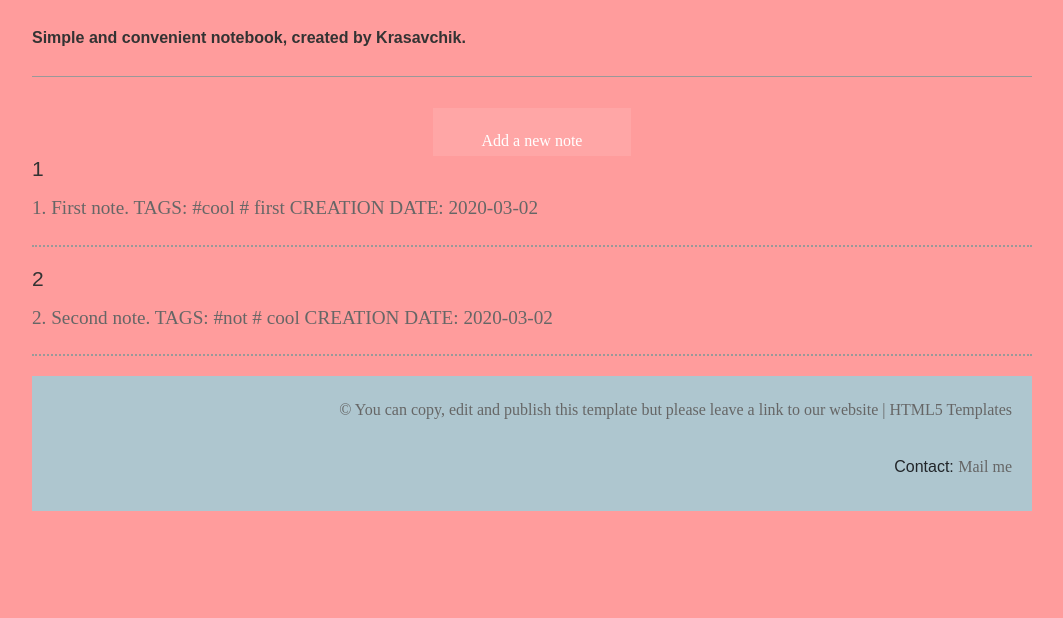
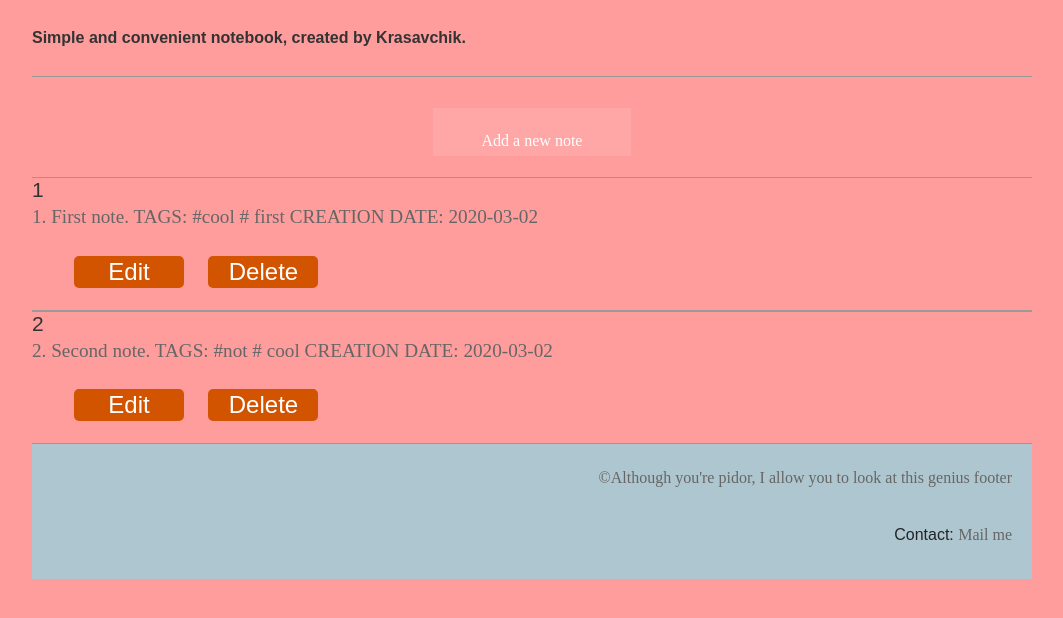
Before and after one commit to maxymkuz/cs_2, a Flask app: page / in a window 1280 px wide. Shown: the part 95-713 px from the top of the page, without its empty margins (108-1171 px from the left). Run offline with Flask 2, Linux system fonts and the light colour scheme; some libraries are stand-ins or nearby versions; some web fonts are replaced.

Commit message:
Web Notepad++ 2

```diff
--- a/lection_4_class/Web notebook/notebook.py
+++ b/lection_4_class/Web notebook/notebook.py
@@ -30,7 +30,7 @@ class Note:
     def __str__(self):
         """ Prints an object"""
         return '\n'.join([f"{self.id}. {self.memo}. TAGS: {self.tags}"
-                          f"  CREATION DATE: {self.creation_date}"])
+                          f"          CREATION DATE: {self.creation_date}"])
 
 
 class Notebook:
--- a/lection_4_class/Web notebook/static/style.css
+++ b/lection_4_class/Web notebook/static/style.css
@@ -1,23 +1,174 @@
-html,body,div,span,object,iframe,h1,h2,h3,h4,h5,h6,p,blockquote,pre,abbr,address,cite,code,del,dfn,em,img,ins,kbd,q,samp,small,strong,sub,sup,var,b,i,dl,dt,dd,ol,ul,li,fieldset,form,label,legend,table,caption,tbody,tfoot,thead,tr,th,td,article,aside,canvas,details,figcaption,figure,footer,header,hgroup,menu,nav,section,summary,time,mark,audio,video{margin:0;padding:0;border:0;outline:0;font-size:100%;vertical-align:baseline;background:transparent}
-body{line-height:1; font-family: arial;}
-h1{font-size: 25px;}h2{font-size: 21px;}h3{font-size: 18px;}h4{font-size: 16px;}
-article,aside,details,figcaption,figure,footer,header,hgroup,menu,nav,section{display:block}
-nav ul{list-style:none}
-blockquote,q{quotes:none}
-blockquote:before,blockquote:after,q:before,q:after{content:none}
-a{margin:0;padding:0;font-size:100%;vertical-align:baseline;background:transparent}
-ins{background-color:#ff9;color:#000;text-decoration:none}
-mark{background-color:#ff9;color:#000;font-style:italic;font-weight:bold}
-del{text-decoration:line-through}
-abbr[title],dfn[title]{border-bottom:1px dotted;cursor:help}
-table{border-collapse:collapse;border-spacing:0}
-hr{display:block;height:1px;border:0;border-top:1px solid #ccc;margin:1em 0;padding:0}
-input,select{vertical-align:middle}
+html, body, div, span, object, iframe, h1, h2, h3, h4, h5, h6, p, blockquote, pre, abbr, address, cite, code, del, dfn, em, img, ins, kbd, q, samp, small, strong, sub, sup, var, b, i, dl, dt, dd, ol, ul, li, fieldset, form, label, legend, table, caption, tbody, tfoot, thead, tr, th, td, article, aside, canvas, details, figcaption, figure, footer, header, hgroup, menu, nav, section, summary, time, mark, audio, video {
+    margin: 0;
+    padding: 0;
+    border: 0;
+    outline: 0;
+    font-size: 100%;
+    vertical-align: baseline;
+    background: transparent
+}
+
+body {
+    line-height: 1;
+    font-family: arial;
+}
+
+h1 {
+    font-size: 25px;
+}
+
+h2 {
+    font-size: 21px;
+}
+
+h3 {
+    font-size: 18px;
+}
+
+h4 {
+    font-size: 16px;
+}
+
+article, aside, details, figcaption, figure, footer, header, hgroup, menu, nav, section {
+    display: block
+}
+
+nav ul {
+    list-style: none
+}
+
+blockquote, q {
+    quotes: none
+}
+
+blockquote:before, blockquote:after, q:before, q:after {
+    content: none
+}
+
+a {
+    margin: 0;
+    padding: 0;
+    font-size: 100%;
+    vertical-align: baseline;
+    background: transparent
+}
+
+ins {
+    background-color: #ff9;
+    color: #000;
+    text-decoration: none
+}
+
+mark {
+    background-color: #ff9;
+    color: #000;
+    font-style: italic;
+    font-weight: bold
+}
+
+del {
+    text-decoration: line-through
+}
+
+abbr[title], dfn[title] {
+    border-bottom: 1px dotted;
+    cursor: help
+}
+
+table {
+    border-collapse: collapse;
+    border-spacing: 0
+}
+
+hr {
+    display: block;
+    height: 1px;
+    border: 0;
+    border-top: 1px solid #ccc;
+    margin: 1em 0;
+    padding: 0
+}
+
+input, select {
+    vertical-align: middle
+}
 
 /*My code::::  */
-.content{
+.content {
     font-size: 1.2em;
 }
+
+.note_content{
+    width: 100%
+}
+
+.notes_container{
+    border-bottom: 1px solid #999;
+    border-top: 1px solid #999;
+}
+
+@import url(https://fonts.googleapis.com/css?family=Open+Sans:400,400italic,600,600italic,700italic);
+
+
+.button-two {
+    color: #fff;
+    text-align: center;
+    padding: 20px;
+}
+
+
+.sub-main {
+    width: 30%;
+    margin: 22px;
+}
+
+.button-two {
+    text-align: center;
+    cursor: pointer;
+    font-size: 24px;
+    margin: 0 0 0 20px;
+}
+
+
+/*Button Two*/
+.button-two {
+    border-radius: 5px;
+    background-color: #d35400;
+    border: none;
+    padding: 4px;
+    width: 110px;
+    transition: all 0.5s;
+}
+
+
+.button-two span {
+    cursor: pointer;
+    display: inline-block;
+    position: relative;
+    transition: 0.5s;
+}
+
+.button-two span:after {
+    content: '»';
+    position: absolute;
+    opacity: 0;
+    top: 0;
+    right: -20px;
+    transition: 0.5s;
+}
+
+.button-two:hover span {
+    padding-right: 25px;
+}
+
+.button-two:hover span:after {
+    opacity: 1;
+    right: 0;
+}
+
+
+
+
 
 
 div[class*=box] {
@@ -28,7 +179,9 @@ div[class*=box] {
     align-items: center;
 }
 
-.box-1 { background-color: #ff9c9c; }
+.box-1 {
+    background-color: #ff9c9c;
+}
 
 
 .btn {
@@ -39,18 +192,21 @@ div[class*=box] {
     cursor: pointer;
 }
 
-body,html {
+body, html {
     background-color: #ff9c9c;
 }
+
 header {
     background: #AEC6CF;
     padding: 20px 30px;
     max-width: 940px;
     margin: auto;
 }
+
 nav {
     display: inline-block;
 }
+
 nav ul li a {
     background: #EEE;
     padding: 2px 10px;
@@ -60,44 +216,51 @@ nav ul li a {
     color: #444;
     border-radius: 10px;
 }
+
 nav ul li a:hover {
     background: #FFF;
 }
+
 nav ul li {
     display: inline-block;
     margin: 10px;
 }
+
 nav ul {
     list-style: none;
 }
+
 #pageContent {
     max-width: 1000px;
     margin: auto;
     border: none;
 }
+
 main {
     float: left;
     width: 100%;
 }
-/*aside {*/
-/*	float: right;*/
-/*	width: 30%;*/
-/*}*/
+
+
 article {
     border-bottom: 2px dotted #999;
     padding-bottom: 20px;
     margin-bottom: 20px;
 }
+
 article h2 {
     font-weight: normal;
     margin-bottom: 12px;
 }
+
 article p {
 
 }
+
 main section {
 
 }
+
 footer {
     background: #AEC6CF;
     max-width: 1000px;
@@ -105,17 +268,21 @@ footer {
     clear: both;
     text-align: right;
 }
+
 footer p {
     padding: 20px;
 }
+
 address {
     padding: 10px 20px 30px 10px;
 }
+
 aside > div {
     margin: 10px auto;
     background: #AEC6CF;
     min-height: 100px;
 }
+
 #logo {
     display: inline-block;
     vertical-align: middle;
@@ -123,11 +290,13 @@ aside > div {
     margin-right: 75px;
     color: #FFF;
 }
+
 #logo img {
     width: 50px;
     vertical-align: middle;
     margin-right: 10px;
 }
+
 body > section {
     max-width: 1000px;
     margin: auto;
@@ -141,19 +310,19 @@ body > section {
         padding: 30px 20px;
     }
 }
+
 @media screen and (max-width: 600px) {
     main {
         float: none;
         width: 100%;
     }
+
     aside {
         float: none;
         width: 100%;
     }
 
 }
-
-
 
 
 /*
@@ -165,10 +334,13 @@ body > section {
     color: #FFF;
     transition: all 0.3s;
     position: relative;
+    margin-bottom: 20px;
 }
+
 .btn-one span {
     transition: all 0.3s;
 }
+
 .btn-one::before {
     content: '';
     position: absolute;
@@ -183,17 +355,20 @@ body > section {
     border-bottom-width: 1px;
     border-top-style: solid;
     border-bottom-style: solid;
-	border-top-color: rgba(255,255,255,0.5);
-	border-bottom-color: rgba(255,255,255,0.5);
+    border-top-color: rgba(255, 255, 255, 0.5);
+    border-bottom-color: rgba(255, 255, 255, 0.5);
     transform: scale(0.1, 1);
 }
+
 .btn-one:hover span {
     letter-spacing: 2px;
 }
+
 .btn-one:hover::before {
     opacity: 1;
     transform: scale(1, 1);
 }
+
 .btn-one::after {
     content: '';
     position: absolute;
@@ -203,8 +378,9 @@ body > section {
     height: 100%;
     z-index: 1;
     transition: all 0.3s;
-	background-color: rgba(255,255,255,0.1);
+    background-color: rgba(255, 255, 255, 0.1);
 }
+
 .btn-one:hover::after {
     opacity: 0;
     transform: scale(0.1, 1);
--- a/lection_4_class/Web notebook/templates/base.html
+++ b/lection_4_class/Web notebook/templates/base.html
@@ -48,15 +48,27 @@
 </section>
 <section id="pageContent">
     {% block content %}{% endblock %}
+    <main role="main">
+        {%for note in notes%}
+        <div class="notes_container">
+            <div class="note_content">
+                <h2>{{loop.index}}</h2>
+                <p class="content">{{note}}</p>
+            </div>
+            <div class="sub-main">
+                <button class="button-two"><span>Edit</span></button>
+                <button class="button-two"><span>Delete</span></button>
+            </div>
+        </div>
+        {% endfor %}
+    </main>
 </section>
 <footer>
-    <p>&copy; You can copy, edit and publish this template but please leave a link to our website | <a
-            href="https://html5-templates.com/" target="_blank" rel="nofollow">HTML5 Templates</a></p>
+    <p>&copy;Although you're pidor, I allow you to look at this genius footer</p>
     <address>
         Contact: <a href="mailto:me@example.com">Mail me</a>
     </address>
 </footer>
-
 
 
 <!--===============================================================================================-->
--- a/lection_4_class/Web notebook/templates/index.html
+++ b/lection_4_class/Web notebook/templates/index.html
@@ -10,18 +10,4 @@
     </a>
 </div>
 
-
-<main role="main">
-    {%for note in notes%}
-    <article>
-        <h2>{{loop.index}}</h2>
-        <p class="content">{{note}}</p>
-    </article>
-    {% endfor %}
-</main>
-<!--    <aside>-->
-<!--        <div>Sidebar 1</div>-->
-<!--        <div>Sidebar 2</div>-->
-<!--        <div>Sidebar 3</div>-->
-<!--    </aside>-->
 {% endblock %}
```
Also changed, not shown: lection_4_class/Web notebook/templates/add_note.html (+1 -13 lines). Lines whose indentation alone changed are shown as unchanged.
